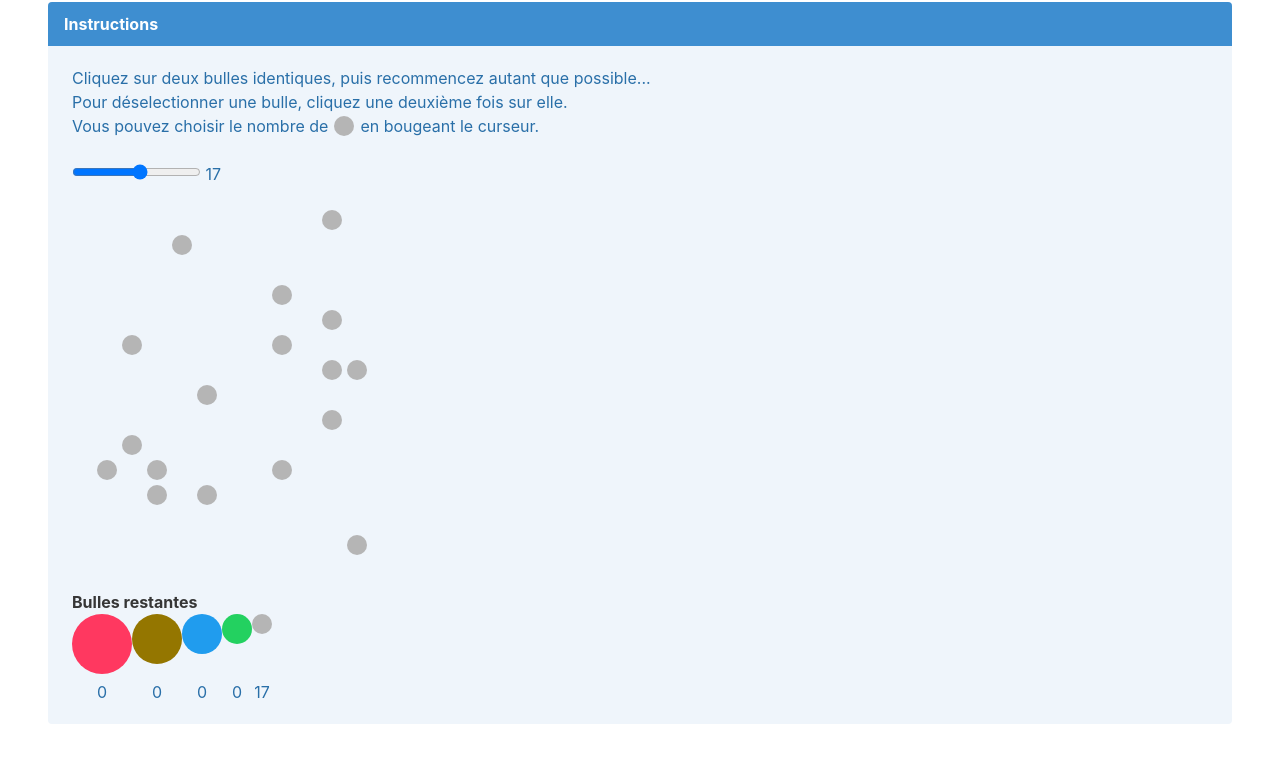
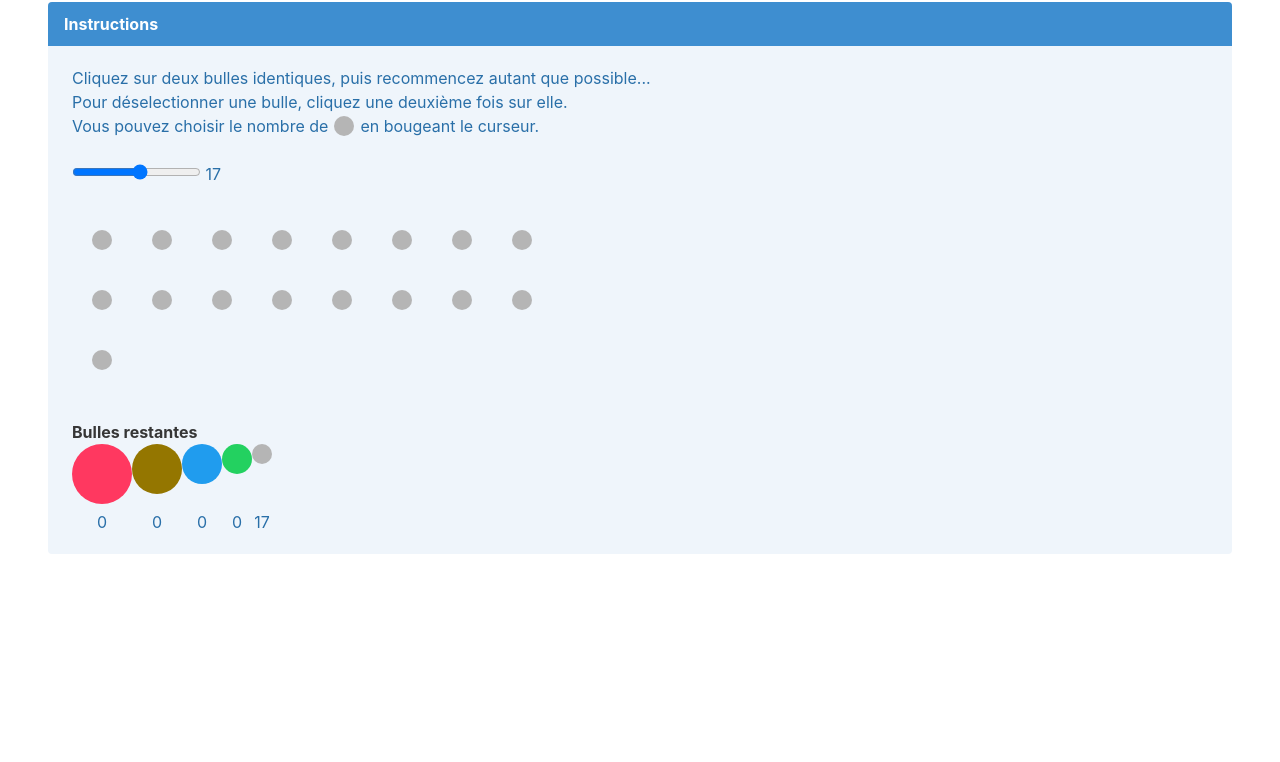
Before and after one commit to nsiceret/nsiceret.github.io, a plain HTML site: page docs/bullesdeuxpardeux.html in a window 1280 px wide. Shown: the part 106-868 px from the top of the page. After the commit the page ends 800 px from the top, so only its background shows below. Drawn offline with nearby package versions, Linux system fonts and the light colour scheme.

Commit message:
affichage aligné

```diff
--- a/docs/bullesdeuxpardeux.html
+++ b/docs/bullesdeuxpardeux.html
@@ -36,7 +36,7 @@
             </div>
             <div class="block">
                 <div class="content">
-                    <svg width="350"  maxwidth="100%" height="350" id="box">
+                    <svg width="600"  maxwidth="100%" height="350" id="box">
                     </svg>
                 </div>
             </div>
@@ -95,10 +95,11 @@ let chiffres = [n,0,0,0,0];
 let niveau_fini = -1;
 var selection = [];
 let intervalle = null;
-const ecart=25;   //écart entre les bulles
+const ecart = 60;   //écart entre les bulles
+let x = 0;
+let y = ecart/2;
 
-let largeur = Math.min(350,Number(document.querySelector("#container").offsetWidth));
-let coords = [];
+let largeur = Math.min(500,Number(document.querySelector("#container").offsetWidth));
 let base = document.createElementNS(svgns, "circle");
 base.setAttribute("onclick","clickCircle(this);");
 let r = 10;
@@ -122,30 +123,25 @@ function creer_cercle(niveau,id,x,y){
 }
 
 function regler_largeur(){
-    return Math.min(350,Number(document.querySelector("#container").offsetWidth));
+    return Math.min(500,Number(document.querySelector("#container").offsetWidth));
 }
 
 function init(){
     n = Number(document.querySelector("#volume").value);
     document.querySelector("#box").innerHTML="";
-    document.querySelector("#box").width = largeur;
+    document.querySelector("#box").setAttribute("width",largeur);
     document.querySelector("#total").innerHTML = n;
     chiffres = [n,0,0,0,0];
     niveau_fini = -1;
     selection = [];
     intervalle = null;
     largeur = regler_largeur();
+    x = -ecart/2;
+    y = ecart/2;
 
     for(var i = 0 ; i < n ; ++i){
-        let x = creer_x();
-        let y = creer_y();
-        while(coords.includes(1000*x+y)){
-            alert("superposition !");
-            x = creer_x();
-            y = creer_y();
-        }
+        creer_x();
         creer_cercle(0,i,x,y);
-        coords.push(1000*x+y);
     }
     actualiser_tableau();
 }
@@ -163,11 +159,14 @@ function actualiser_tableau(){
 init(17);
 
 function creer_x(){
-    return Math.floor(Math.random()*(largeur-20)/ecart)*ecart+10;
-}
-
-function creer_y(){
-    return Math.floor(Math.random()*330/ecart)*ecart+10;
+    if(x + ecart>= (largeur-ecart/2)){
+        x = ecart/2;
+        y = y + ecart;
+    }else{
+        x = x + ecart;
+    }
+    document.querySelector("#box").setAttribute("height" ,y + ecart/2);
+    //return Math.floor(Math.random()*(largeur-20)/ecart)*ecart+10;
 }
 
 function gerer_chiffres(niveau){
@@ -199,7 +198,7 @@ function distance(){
 function fusionner(){
     clearInterval(intervalle);
     let niveau = Number(selection[0].dataset.niveau)+1;
-    creer_cercle(niveau,selection[0].getAttribute("id"),selection[0].getAttribute("cx"),selection[0].getAttribute("cy"));
+    creer_cercle(niveau,selection[1].getAttribute("id"),selection[1].getAttribute("cx"),selection[1].getAttribute("cy"));
     gerer_chiffres(niveau-1);
     selection[0].remove();
     selection[1].remove();
```
